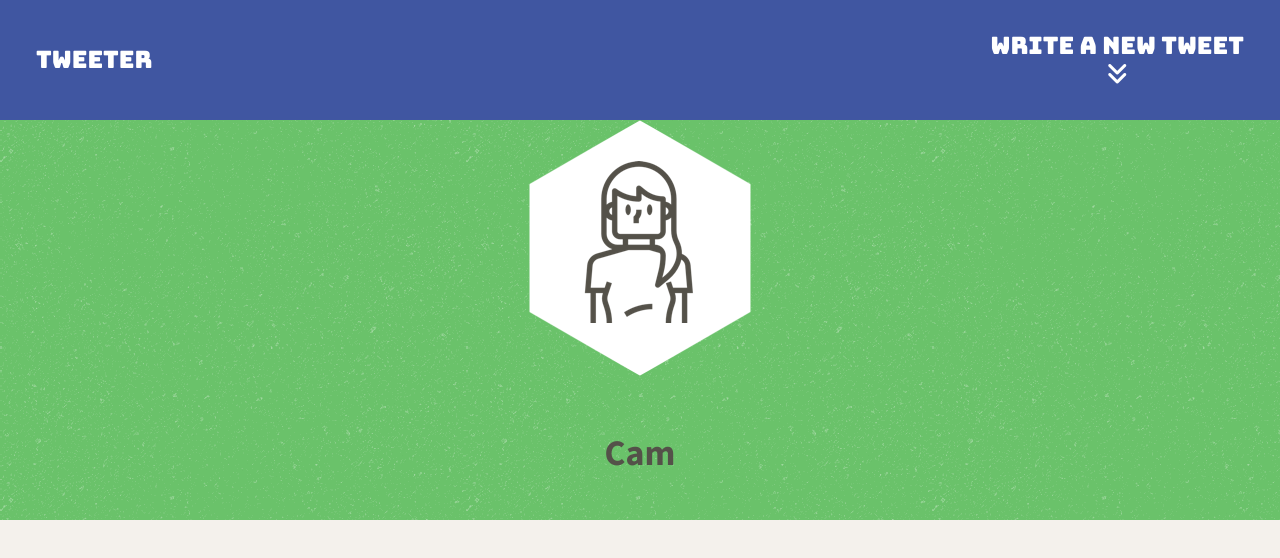
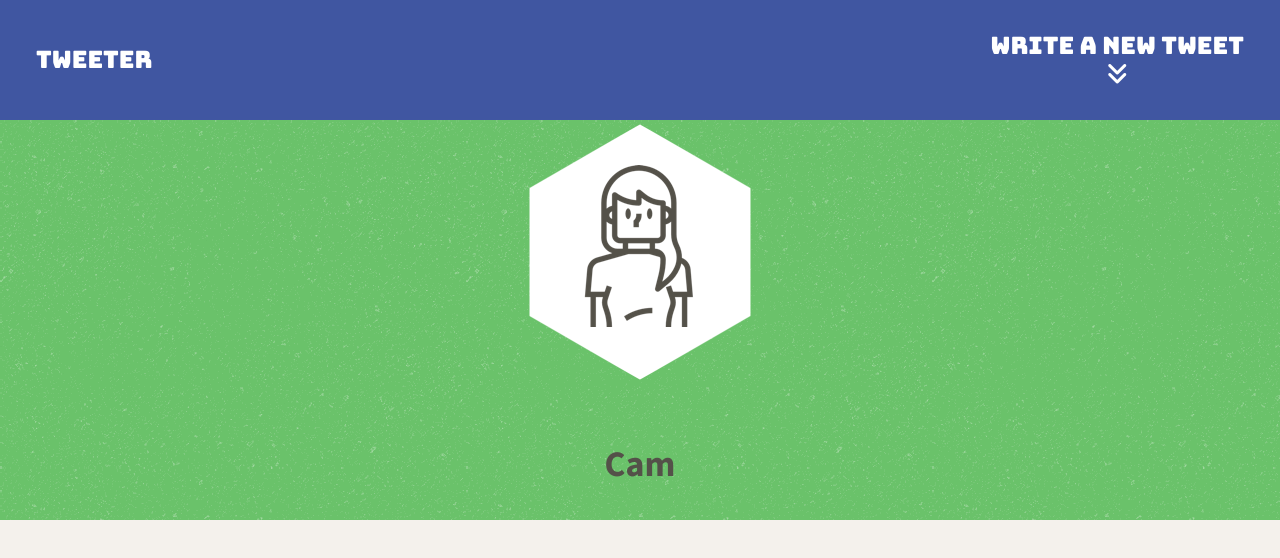
Before and after one commit to creynolds8/tweeter, a website: page public/index.html in a window 1280 px wide. Drawn offline with nearby package versions, Linux system fonts and the light colour scheme.

Commit message:
fix styling to meet requirements

```diff
--- a/public/styles/header.css
+++ b/public/styles/header.css
@@ -1,15 +1,13 @@
 header {
-  padding-top: 120px;
+  margin: 0 auto;
   width: 100%;
-  height: 520px;
+  height: 400px;
   background-color: rgb(106, 194, 106);
   background-image: url("../images/asfalt-light.png");
-}
-
-header div {
   display: flex;
   justify-content: center;
   align-items: center;
   flex-direction: column;
-
+  position: relative;
+  margin-top: 120px;
 }
```
